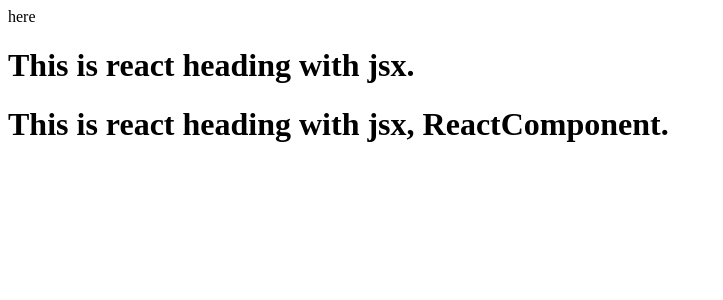
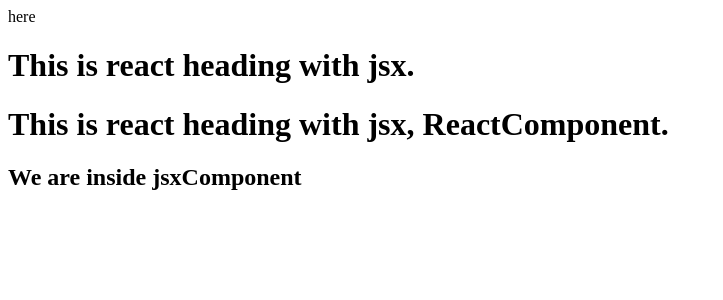
Before and after one commit to avichaljn97/namaste-react-practice, a React (Vite) app: page / in a window 1280 px wide. Shown: the top 300 px of the page, without its empty margins (0-723 px from the left). Built offline with nearby package versions, Linux system fonts and the light colour scheme.

Commit message:
episode restart after on-call.

```diff
--- a/App.js
+++ b/App.js
@@ -2,14 +2,22 @@ import React from "react";
 import ReactDOM from "react-dom/client";
 
 const jsxElement = <h1 id="heading">This is react heading with jsx.</h1>;
-const variable = "here";
-const ReactComponent = () => (
+
+const JsxComponent = () => (
+  <div id="component">
+    <ReactComponent />
+    <h2>We are inside jsxComponent</h2>
+  </div>
+);
+
+let ReactComponent = () => (
   <div id="container">
-    {variable}{jsxElement}
-
+    {variable}
+    {jsxElement}
     <h1 id="heading">This is react heading with jsx, ReactComponent.</h1>
   </div>
 );
+const variable = "here";
 
 const root = ReactDOM.createRoot(document.getElementById("root"));
-root.render(<ReactComponent />);
+root.render(<JsxComponent />);
```
Also changed, not shown: 3 other files (tests, documents, lock files or other folders).
